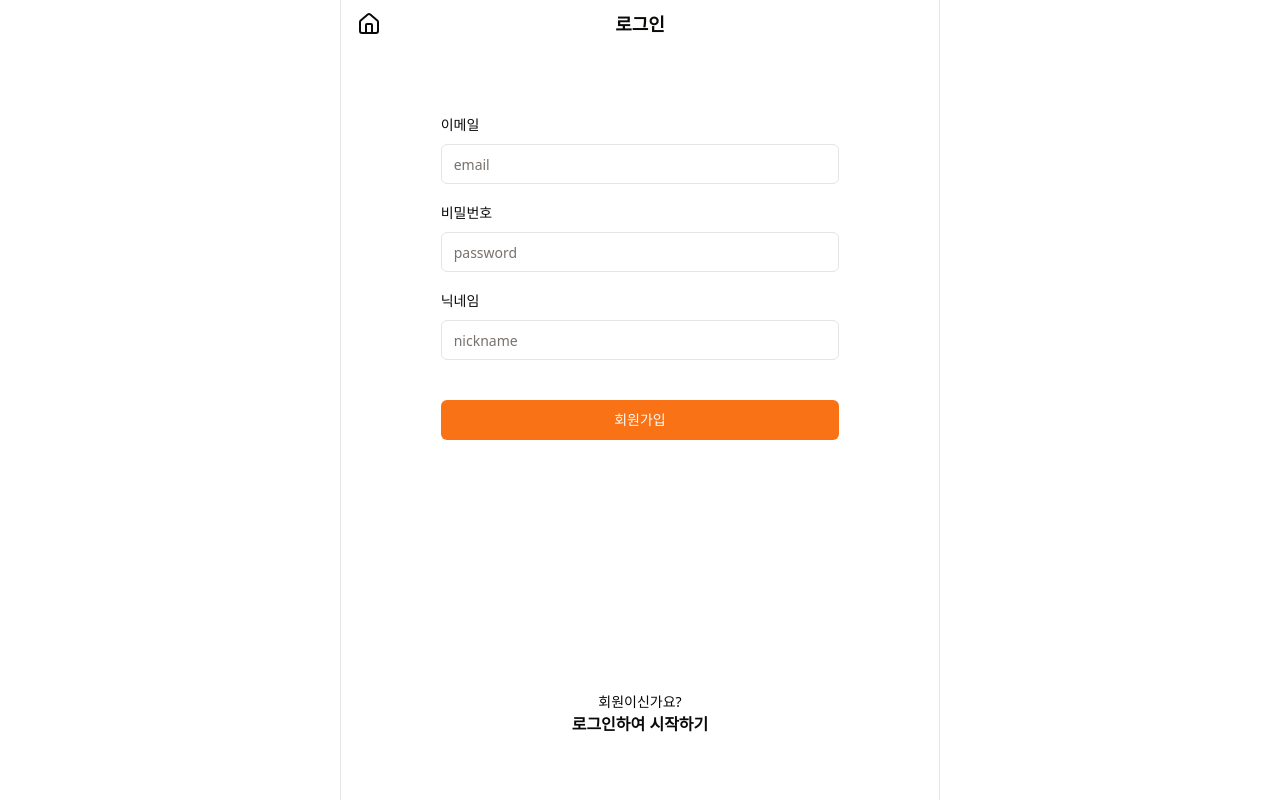
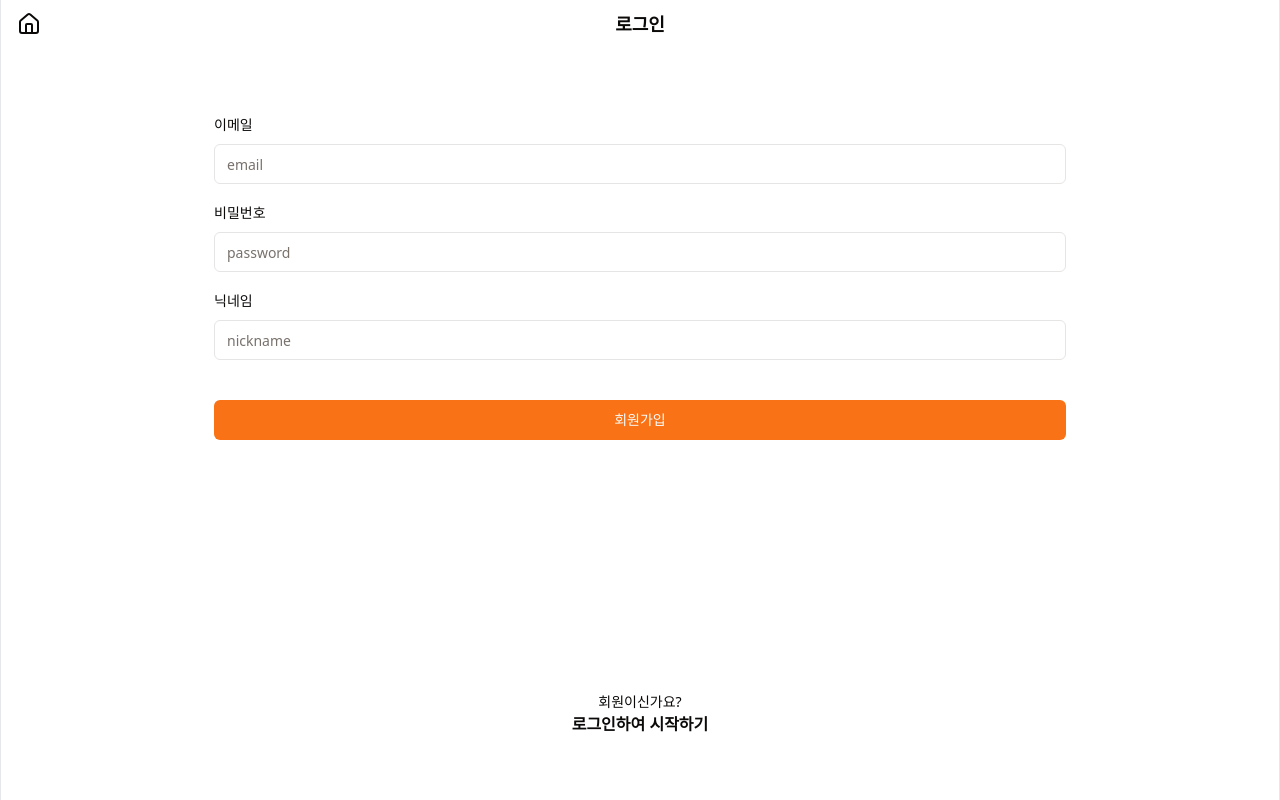
Before and after one commit to wisdom-13/vita-flow, a React (Vite) app: page /auth/signup in a window 1280 px wide. Built offline with nearby package versions, Linux system fonts and the light colour scheme; no server answers.

Commit message:
💄 tailwindCSS 정렬

```diff
--- a/src/components/ui/form.tsx
+++ b/src/components/ui/form.tsx
@@ -88,7 +88,7 @@ const FormLabel = React.forwardRef<
   React.ElementRef<typeof LabelPrimitive.Root>,
   React.ComponentPropsWithoutRef<typeof LabelPrimitive.Root>
 >(({ className, ...props }, ref) => {
-  const { error, formItemId } = useFormField()
+  const { formItemId } = useFormField()
 
   return (
     <Label
--- a/src/layout/Admin.tsx
+++ b/src/layout/Admin.tsx
@@ -1,14 +1,15 @@
+import '@/styles/admin.css'
 import { Link, Outlet } from 'react-router-dom';
 
 const AdminLayout = () => {
   return (
-    <>
+    <nav>
       <div>AdminLayout</div>
       <Link to='/admin/orders'>주문 관리</Link>
       <Link to='/admin/products'>상품 관리</Link>
       <Link to='/admin/product/new'>상품 등록</Link>
       <Outlet />
-    </>
+    </nav>
   );
 }
 
--- a/src/layout/Auth.tsx
+++ b/src/layout/Auth.tsx
@@ -9,7 +9,7 @@ const AuthLayout = () => {
 
   return (
     <div className='w-full h-screen'>
-      <header className='flex items-center justify-between h-12 px-4'>
+      <header className='flex justify-between items-center px-4 h-12'>
         <Link to='/'><HomeIcon size='24' /></Link>
         <h1 className='font-semibold text-lg'>{headerText}</h1>
         <div className='w-6'></div>
--- a/src/pages/Auth/SignIn.tsx
+++ b/src/pages/Auth/SignIn.tsx
@@ -3,7 +3,7 @@ import { Link } from 'react-router-dom';
 
 const SignUpPage: React.FC = () => {
   return (
-    <div className='flex flex-col w-4/6 m-auto h-[calc(100vh-48px)] justify-between py-16'>
+    <div className='flex flex-col justify-between m-auto py-16 w-4/6 h-[calc(100vh-48px)]'>
       <SignInForm />
       <div className='text-center'>
         <p className='text-sm'>계정이 없으신가요?</p>
--- a/src/pages/Auth/SignUp.tsx
+++ b/src/pages/Auth/SignUp.tsx
@@ -3,7 +3,7 @@ import SignUpForm from '@/features/SignUpForm';
 
 const SignUpPage: React.FC = () => {
   return (
-    <div className='flex flex-col w-4/6 m-auto h-[calc(100vh-48px)] justify-between py-16'>
+    <div className='flex flex-col justify-between m-auto py-16 w-4/6 h-[calc(100vh-48px)]'>
       <SignUpForm />
       <div className='text-center'>
         <p className='text-sm'>회원이신가요?</p>
--- /dev/null
+++ b/src/styles/admin.css
@@ -0,0 +1,3 @@
+body {
+  @apply max-w-full my-0 mx-auto border-x border-gray-200
+}
```
